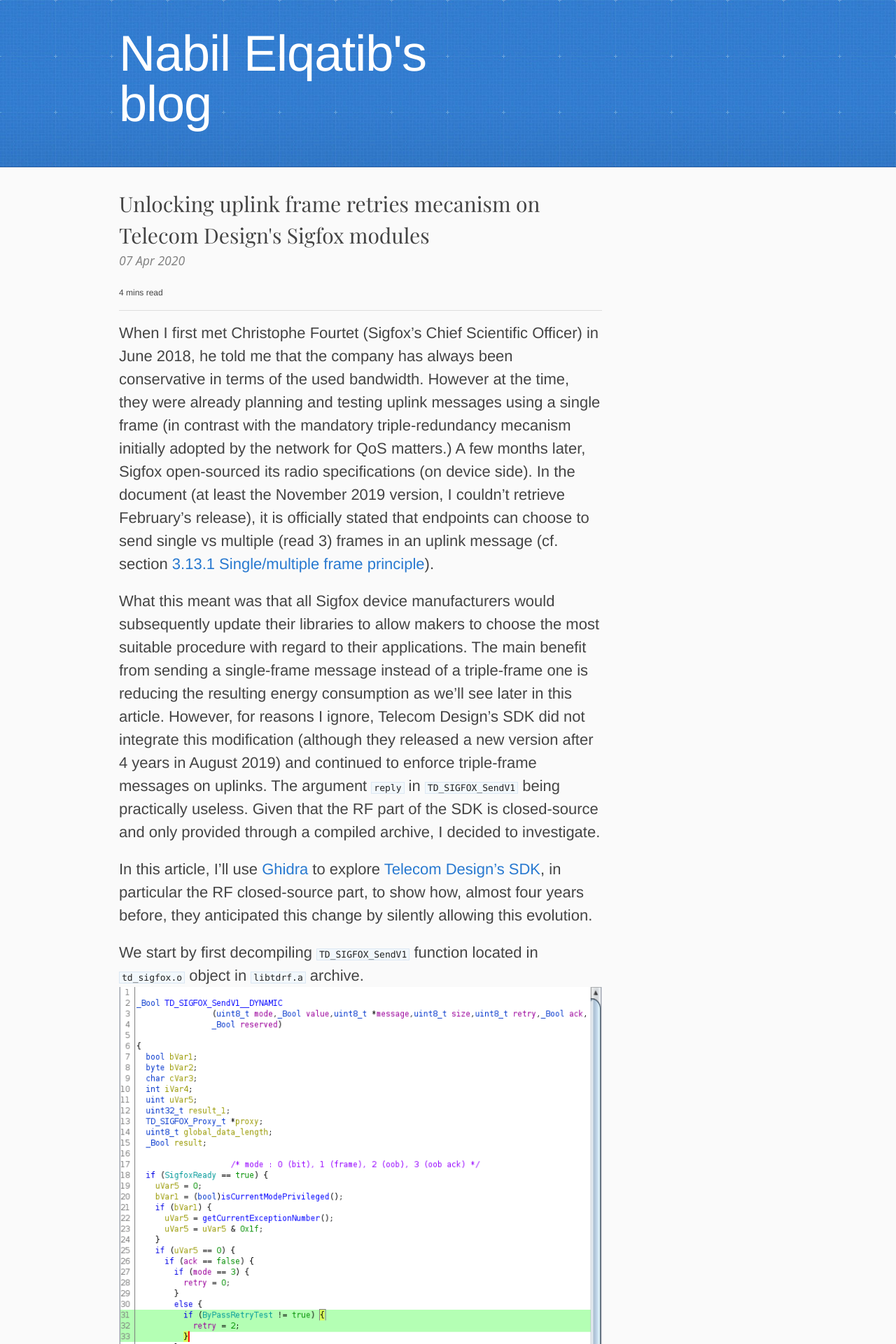
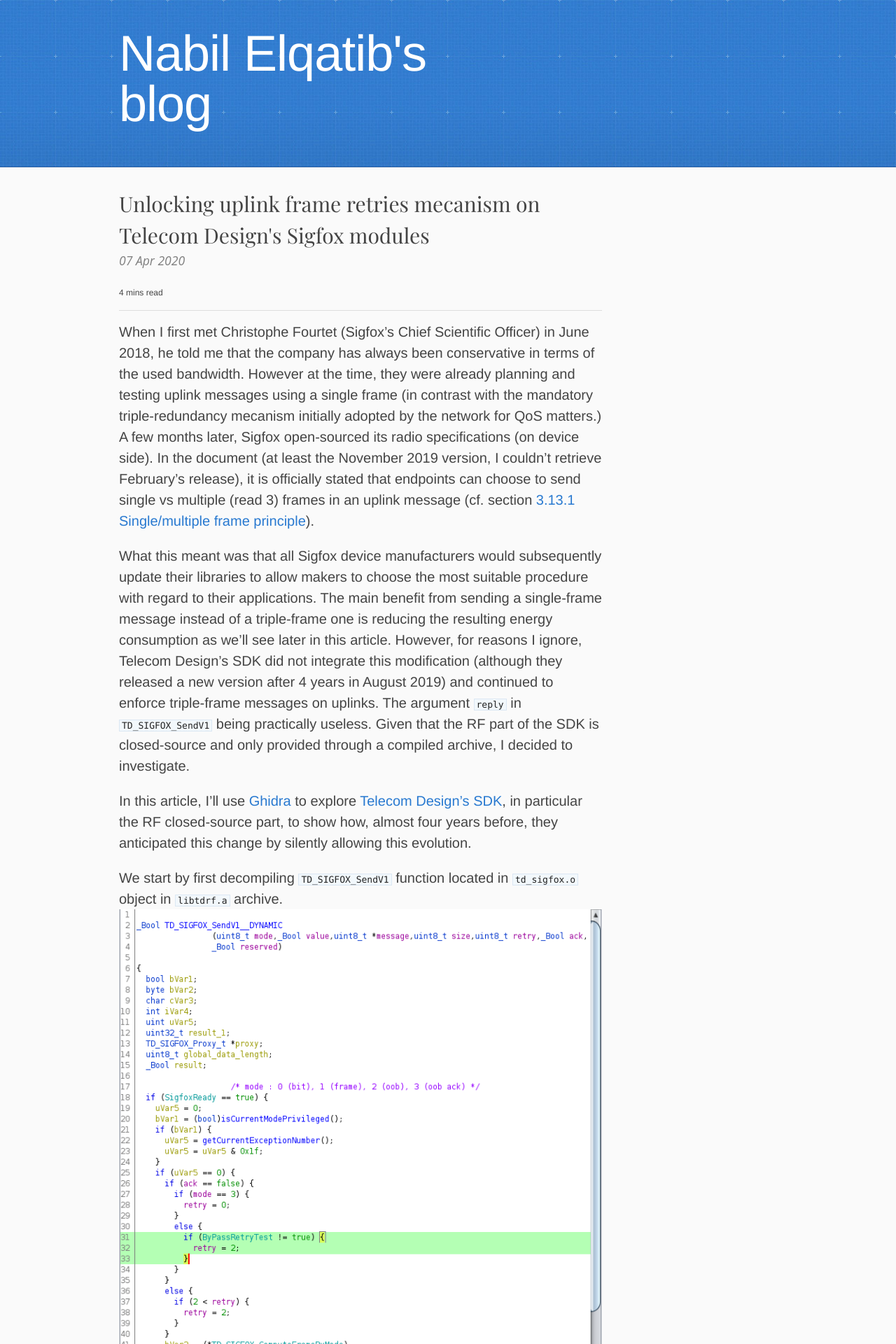
Before and after one commit to n-eq/n-eq.github.io, a Jekyll site: the page built from _posts/2020-04-07-unlocking-uplink-frame-retries-mecanism-on-Telecom-Design-Sigfox-modules.md, in a window 1280 px wide. Shown: the top 1920 px of the page at 70% size. Built offline with Jekyll 4.4.1, drawn with Linux system fonts in a browser that asks for light colours.

Commit message:
revamp: Fix posts css config for paragraphs and ul/ol

```diff
--- a/_sass/_main.scss
+++ b/_sass/_main.scss
@@ -36,12 +36,16 @@
   font-style: italic;
 }
 
-p {
-  font-size: 22px;
+.post.ul {
+  font-size: 10px;
 }
 
-ul {
-  font-size: 22px,
+.post.ol {
+  font-size: 10px;
+}
+
+p {
+  font-size: 20px;
 }
 
 aside#sidebar {
```
